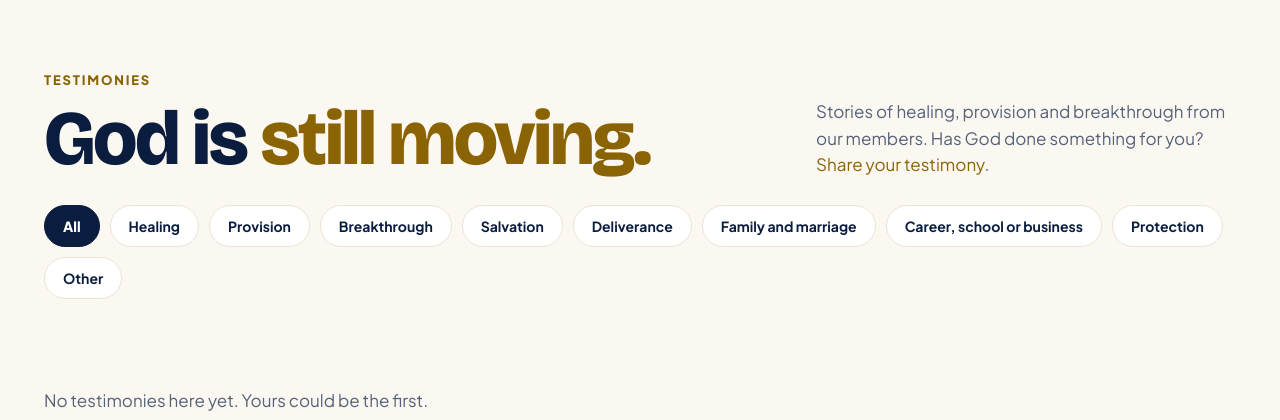
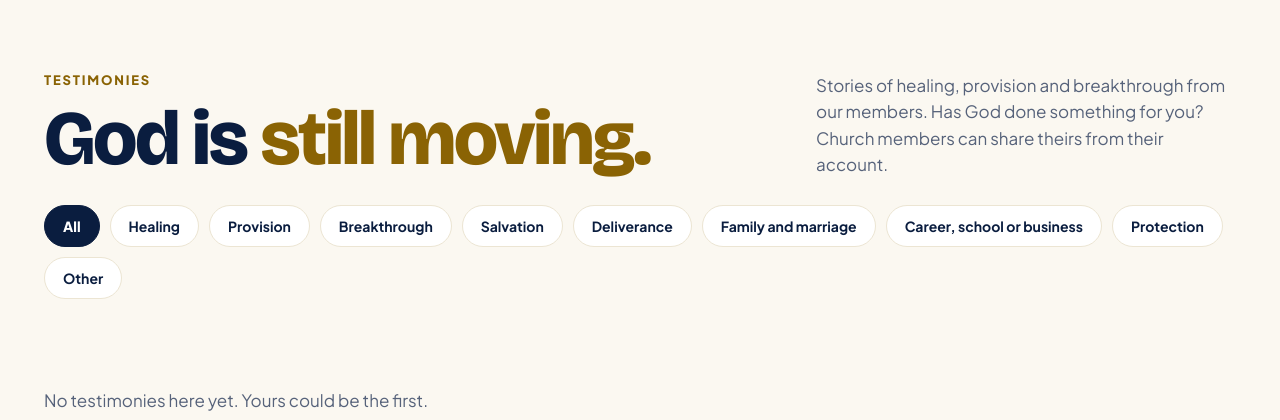
Before and after one commit to samowolabi1/TheEmbassy, a Laravel app: page /testimonies in a window 1280 px wide. Shown: the part 114-534 px from the top of the page. Run offline with Laravel 12, Linux system fonts and the light colour scheme; the visitor is signed in with stand-in values (Sample User, id 1); data that the repository does not hold is empty; style sheets or scripts are compiled from the project's sources; parts of the project's set-up code (start-up, migrations or seed data) failed here and were passed over.

Commit message:
Only approved members are offered to share a testimony; red marks for server problems
Co-Authored-By: Claude Opus 5.5 <noreply@anthropic.com>
Claude-Session: https://claude.ai/code/session_01PCasWf1TvGbSA36jumuWqZ

```diff
--- a/resources/views/admin/server.blade.php
+++ b/resources/views/admin/server.blade.php
@@ -29,7 +29,7 @@
                             <span class="list-item__meta" style="color: var(--ink)"><strong>How to fix:</strong> {{ $c['fix'] }}</span>
                         @endif
                     </span>
-                    <span @class(['pill', 'pill--ok' => $c['status'] === 'ok', 'pill--warn' => $c['status'] !== 'ok'])>{{ ['ok' => 'OK', 'warn' => 'Worth doing', 'fail' => 'Fix this'][$c['status']] }}</span>
+                    <span @class(['pill', 'pill--ok' => $c['status'] === 'ok', 'pill--warn' => $c['status'] === 'warn']) @if ($c['status'] === 'fail') style="background: #fde2dc; color: #a3361f" @endif>{{ ['ok' => 'OK', 'warn' => 'Worth doing', 'fail' => 'Fix this'][$c['status']] }}</span>
                 </div>
             @endforeach
         </section>
--- a/resources/views/testimonies/index.blade.php
+++ b/resources/views/testimonies/index.blade.php
@@ -11,7 +11,7 @@
                 <span class="eyebrow">TESTIMONIES</span>
                 <h1 class="display blog-hero__title">God is <span class="accent-bronze">still moving.</span></h1>
             </div>
-            <p class="lede" style="max-width: 420px">Stories of healing, provision and breakthrough from our members. Has God done something for you? @auth<a href="{{ route('account.testimonies') }}" class="accent-bronze">Share your testimony</a>.@else<a href="{{ route('login') }}" class="accent-bronze">Sign in to share yours</a>.@endauth</p>
+            <p class="lede" style="max-width: 420px">Stories of healing, provision and breakthrough from our members. Has God done something for you? @if (auth()->user()?->member?->status === 'active')<a href="{{ route('account.testimonies') }}" class="accent-bronze">Share your testimony</a>.@elseif (auth()->guest())<a href="{{ route('login') }}" class="accent-bronze">Sign in to share yours</a>.@else Church members can share theirs from their account.@endif</p>
         </div>
 
         <nav class="filters" aria-label="Kinds of testimony">
```
